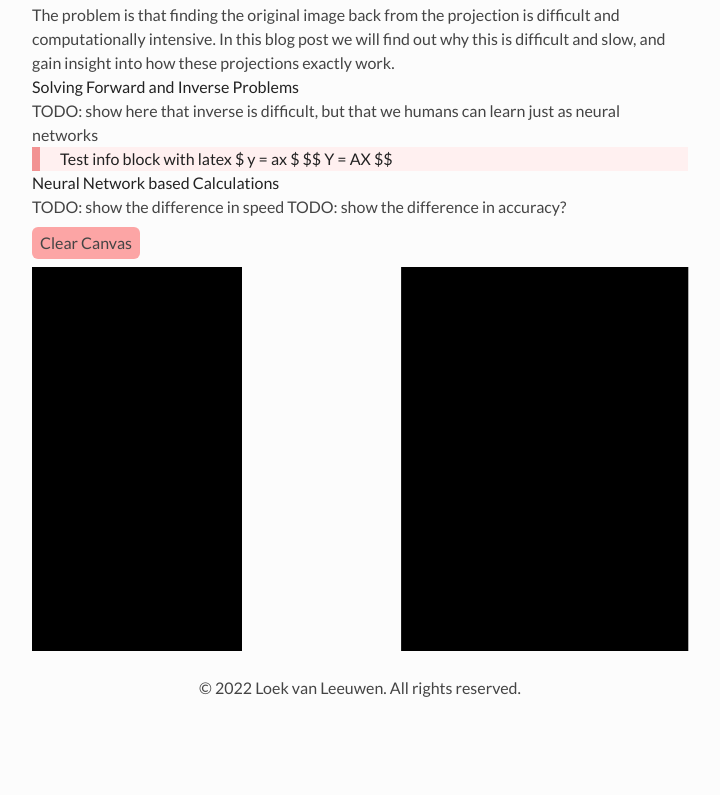
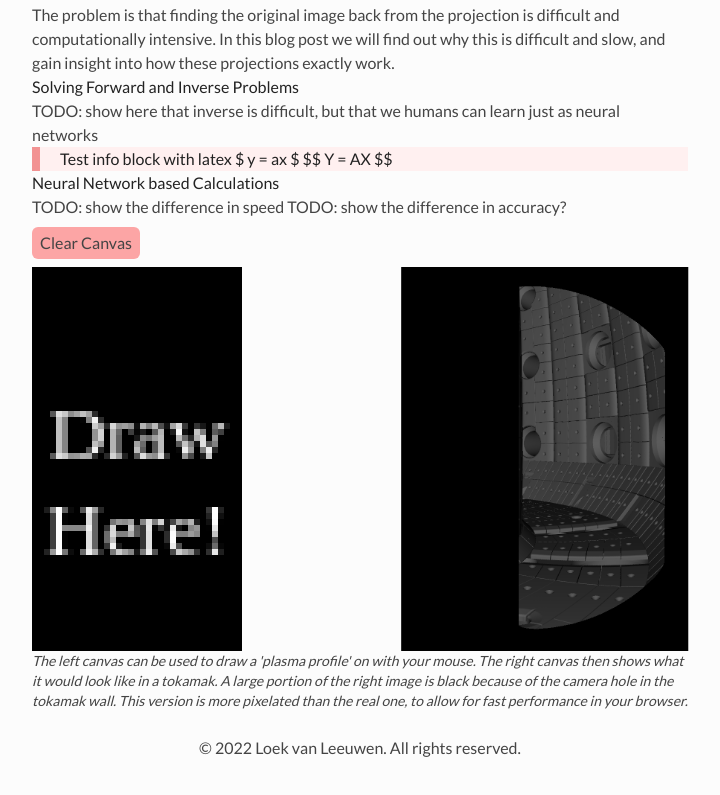
Before and after one commit to phaseolud/phaseolud.github.io, an Astro site: page /blog/machine-learning-tomographic-reconstruction in a window 1280 px wide. Shown: the part 794-1589 px from the top of the page, without its empty margins (280-1000 px from the left). Before the commit the page ends 1539 px from the top, so only its background shows below. Built offline with nearby package versions, Linux system fonts and the light colour scheme; Astro itself is replaced by a stand-in of ours; no server answers.

Commit message:
add prettier

```diff
--- a/package.json
+++ b/package.json
@@ -28,6 +28,7 @@
   "devDependencies": {
     "@astrojs/react": "^1.2.0",
     "@types/react-plotly.js": "^2.5.2",
+    "prettier": "2.7.1",
     "react": "^18.2.0",
     "react-dom": "^18.2.0"
   }
--- a/src/components/blog/machine-learning-reconstruction/CameraImageCanvas.tsx
+++ b/src/components/blog/machine-learning-reconstruction/CameraImageCanvas.tsx
@@ -1,6 +1,6 @@
 import * as math from "mathjs";
 import React, { useEffect, useRef, useState } from "react";
-
+import tokamakRenderImage from "./masked_rendered_view_highres.png";
 type Props = {
   flatCameraImage;
 };
@@ -18,26 +18,29 @@ const CameraImageCanvas = ({ flatCameraImage: flatCameraImage }: Props) => {
     canvas.height = 258;
     canvas.style.width = `${height * aspectRatio}px`;
     canvas.style.height = `${height}px`;
-    canvas.style.backgroundColor = "black";
+    canvas.style.background =
+      "url('/blogdata/machine-learning-reconstruction/masked_rendered_view_highres.png')";
+    canvas.style.backgroundSize = "100% 100%";
     const ctx = canvas.getContext("2d");
     ctxRef.current = ctx;
   }, []);
 
   useEffect(() => {
     let colourImageData = new Uint8ClampedArray(258 * 193 * 4);
-    const brightnessScaling = 350.0 /  math.max(flatCameraImage)
+    const maxFlatCameraImage = math.max(flatCameraImage);
+    const brightnessScaling = 350.0 / maxFlatCameraImage;
     for (let i = 0; i < colourImageData.length; i += 4) {
-      colourImageData[i + 0] = brightnessScaling * flatCameraImage[i / 4];    // R value
-      colourImageData[i + 1] = 0.5 * brightnessScaling * flatCameraImage[i / 4];  // G value
-      colourImageData[i + 2] = 0.5 * brightnessScaling * flatCameraImage[i / 4];    // B value
-      colourImageData[i + 3] = 255;  // A value
+      colourImageData[i + 0] = brightnessScaling * flatCameraImage[i / 4]; // R value
+      colourImageData[i + 1] = 0.5 * brightnessScaling * flatCameraImage[i / 4]; // G value
+      colourImageData[i + 2] = 0.5 * brightnessScaling * flatCameraImage[i / 4]; // B value
+      colourImageData[i + 3] = maxFlatCameraImage > 0 ? 240 : 130; // A value
     }
     let imageData = new ImageData(colourImageData, 193, 258);
     ctxRef.current.putImageData(imageData, 0, 0);
   }, [flatCameraImage]);
   return (
     <>
-      <canvas ref={canvasRef} className={'transform -scale-x-100'}></canvas>
+      <canvas ref={canvasRef} className={"transform -scale-x-100"}></canvas>
     </>
   );
 };
--- a/src/components/blog/machine-learning-reconstruction/DrawPoloidalCamera.tsx
+++ b/src/components/blog/machine-learning-reconstruction/DrawPoloidalCamera.tsx
@@ -5,38 +5,27 @@ import { create, all, Matrix } from "mathjs";
 const math = create(all);
 
 async function loadGeometryMatrix(): Promise<Matrix> {
-  const response = await fetch(
-    "/blogdata/machine-learning-reconstruction/mathjs_gm.json"
-  );
+  const response = await fetch("/blogdata/machine-learning-reconstruction/mathjs_gm.json");
   const data = await response.json();
   // @ts-ignore
   return math.SparseMatrix.fromJSON(data);
 }
 
 async function loadRectToPoloidalGridMap(): Promise<Map<number, number>> {
-  const response = await fetch(
-    "/blogdata/machine-learning-reconstruction/jsrect_to_pol.json"
-  );
+  const response = await fetch("/blogdata/machine-learning-reconstruction/jsrect_to_pol.json");
   const data = await response.json();
   const dataMap = new Map(
-    Object.entries(data).map(([rectIndex, PolIndex]) => [
-      parseInt(rectIndex),
-      PolIndex,
-    ])
+    Object.entries(data).map(([rectIndex, PolIndex]) => [parseInt(rectIndex), PolIndex])
   ) as Map<number, number>;
   return dataMap;
 }
 
 const DrawPoloidalCamera = () => {
   const interactiveCanvasRef = useRef(null);
-  const [emissivity, setEmissivity] = useState<Array<number>>(
-    Array(2162).fill(0)
-  );
+  const [emissivity, setEmissivity] = useState<Array<number>>(Array(2162).fill(0));
   const [geometryMatrix, setGeometryMatrix] = useState(null);
   const [rectToPolMap, setRectToPolMap] = useState<Map<number, number>>(null);
-  const [flatCameraImage, setFlatCameraImage] = useState<Array<number>>(
-    Array(49794).fill(0)
-  );
+  const [flatCameraImage, setFlatCameraImage] = useState<Array<number>>(Array(49794).fill(0));
 
   useEffect(() => {
     loadGeometryMatrix().then((data) => setGeometryMatrix(data));
@@ -44,10 +33,7 @@ const DrawPoloidalCamera = () => {
   }, []);
 
   const parseEmissivityFromCanvas = () => {
-    const canvasData = Array.from(
-      interactiveCanvasRef.current.testRef().data
-    ) as Array<number>;
-
+    const canvasData = Array.from(interactiveCanvasRef.current.testRef().data) as Array<number>;
     const rectEmissivityData = canvasData
       .filter((_value, index) => index % 4 == 0)
       .map((value) => value / 255.0);
@@ -60,9 +46,7 @@ const DrawPoloidalCamera = () => {
   };
 
   const calculateCameraFromEmissivity = () => {
-    const flatCameraImage = math.squeeze(
-      math.matrix(math.multiply(geometryMatrix, emissivity), "dense")
-    );
+    const flatCameraImage = math.squeeze(math.matrix(math.multiply(geometryMatrix, emissivity), "dense"));
     setFlatCameraImage(flatCameraImage.toArray() as Array<number>);
   };
 
@@ -71,21 +55,22 @@ const DrawPoloidalCamera = () => {
   }, [emissivity]);
 
   if (!(geometryMatrix || rectToPolMap))
-    return (
-      <div className="flex justify-center items-center font-bold my-16 text-lg">
-        Loading math data
-      </div>
-    );
+    return <div className="flex justify-center items-center font-bold my-16 text-lg">Loading math data</div>;
 
   return (
     <>
       <div>
         <div className="flex justify-between items-end">
-          <InterActiveCanvas
-            ref={interactiveCanvasRef}
-            updateParent={parseEmissivityFromCanvas}
-          />
+          <InterActiveCanvas ref={interactiveCanvasRef} updateParent={parseEmissivityFromCanvas} />
           <CameraImageCanvas flatCameraImage={flatCameraImage} />
+        </div>
+        <div>
+          <p className="text-sm italic">
+            The left canvas can be used to draw a 'plasma profile' on with your mouse. The right canvas then
+            shows what it would look like in a tokamak. A large portion of the right image is black because of
+            the camera hole in the tokamak wall. This version is more pixelated than the real one, to allow
+            for fast performance in your browser.
+          </p>
         </div>
       </div>
     </>
--- a/src/components/blog/machine-learning-reconstruction/InteractiveCanvas.tsx
+++ b/src/components/blog/machine-learning-reconstruction/InteractiveCanvas.tsx
@@ -1,10 +1,4 @@
-import React, {
-  useEffect,
-  useRef,
-  useState,
-  forwardRef,
-  useImperativeHandle,
-} from "react";
+import React, { useEffect, useRef, useState, forwardRef, useImperativeHandle } from "react";
 
 const scaleFactor = 1 / 6;
 
@@ -14,17 +8,13 @@ type Props = {
 
 const InterActiveCanvas = forwardRef((props: Props, ref) => {
   const [drawing, setDrawing] = useState(false);
+  const [initializedDrawing, setInitializedDrawing] = useState(false);
   const canvasRef = useRef<HTMLCanvasElement>(null);
   const ctxRef = useRef<CanvasRenderingContext2D>(null);
 
   useImperativeHandle(ref, () => ({
     testRef() {
-      return ctxRef.current.getImageData(
-        0,
-        0,
-        canvasRef.current.width,
-        canvasRef.current.height
-      );
+      return ctxRef.current.getImageData(0, 0, canvasRef.current.width, canvasRef.current.height);
     },
   }));
 
@@ -48,13 +38,16 @@ const InterActiveCanvas = forwardRef((props: Props, ref) => {
 
   const draw = ({ nativeEvent }) => {
     if (!drawing) return;
+    if (!initializedDrawing) {
+      setInitializedDrawing(true);
+      clear();
+    }
     let { offsetX, offsetY } = nativeEvent;
     if (offsetX === undefined) {
       const rect = nativeEvent.target.getBoundingClientRect();
       offsetX = nativeEvent.targetTouches[0].clientX - rect.left;
       offsetY = nativeEvent.targetTouches[0].clientY - rect.top;
     }
-    console.log(offsetY);
     ctxRef.current.lineTo(offsetX, offsetY);
     ctxRef.current.stroke();
   };
@@ -87,6 +80,11 @@ const InterActiveCanvas = forwardRef((props: Props, ref) => {
     ctx.strokeStyle = "#FF8787";
     ctx.lineWidth = 2;
     ctxRef.current = ctx;
+    ctx.font = "80px Serif";
+    ctx.fillStyle = "white";
+    ctx.textAlign = "center";
+    ctx.fillText("Draw", width / 2, height / 2);
+    ctx.fillText("Here!", width / 2, height * 0.75);
   }, []);
 
   // Drawing functionalities
@@ -95,10 +93,7 @@ const InterActiveCanvas = forwardRef((props: Props, ref) => {
     <>
       <div className="flex flex-col">
         <div>
-          <button
-            onClick={clear}
-            className="bg-red-300 px-2 py-1 my-2 rounded-md"
-          >
+          <button onClick={clear} className="bg-red-300 px-2 py-1 my-2 rounded-md">
             Clear Canvas
           </button>
         </div>
```
Also changed, not shown: .prettierrc.json (added), public/blogdata/machine-learning-reconstruction/masked_rendered_view_highres.png (added), src/components/blog/machine-learning-reconstruction/masked_rendered_view_highres.png (added), 2 other files.
